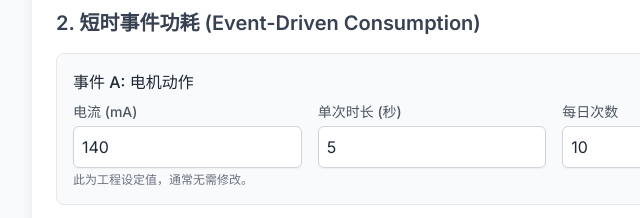
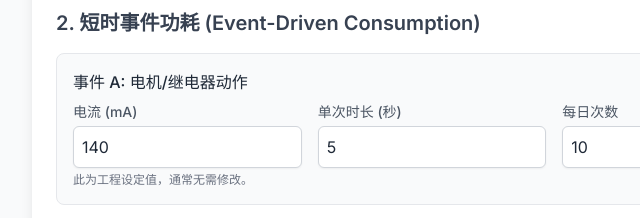
Before and after one commit to Rui622/battery-life-tool, a plain HTML site: page index.html in a window 1280 px wide. Shown: the part 442-660 px from the top of the page, 0-640 px from the left. Drawn offline with nearby package versions, Linux system fonts and the light colour scheme.

Commit message:
Add files via upload

```diff
--- a/index.html
+++ b/index.html
@@ -75,7 +75,7 @@
                     <!-- 事件1: 电机 -->
                     <div id="motorEventContainer" class="event-container p-4 border rounded-lg mb-4 bg-gray-50">
                         <div class="flex justify-between items-center mb-2">
-                            <p class="font-medium text-gray-800">事件 A: 电机动作</p>
+                            <p class="font-medium text-gray-800">事件 A: 电机/继电器动作</p>
                             <label class="inline-flex items-center cursor-pointer">
                                 <input type="checkbox" id="motorSwitch" class="sr-only peer" checked>
                                 <div class="relative w-11 h-6 bg-gray-200 peer-focus:outline-none rounded-full peer peer-checked:bg-green-500 peer-checked:after:translate-x-full peer-checked:after:border-white after:content-[''] after:absolute after:top-[2px] after:start-[2px] after:bg-white after:border-gray-300 after:border after:rounded-full after:h-5 after:w-5 after:transition-all"></div>
```
